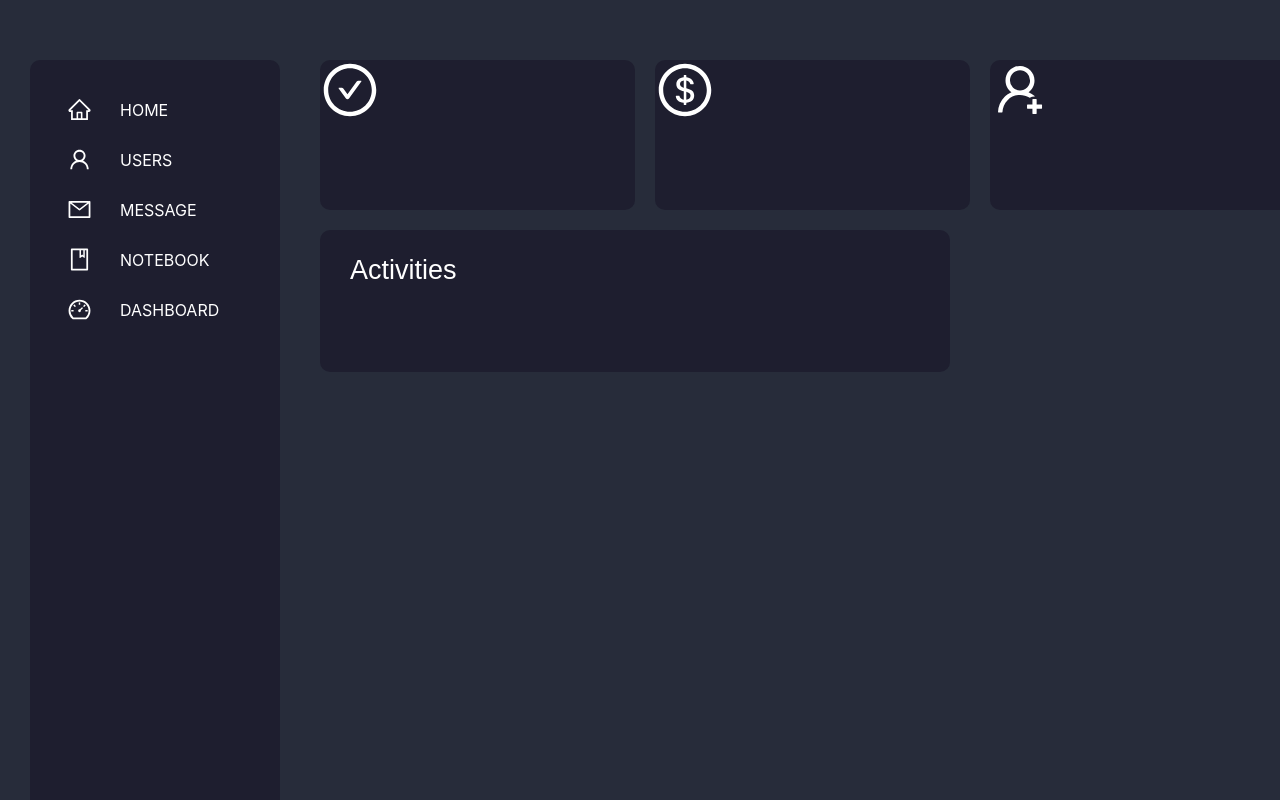
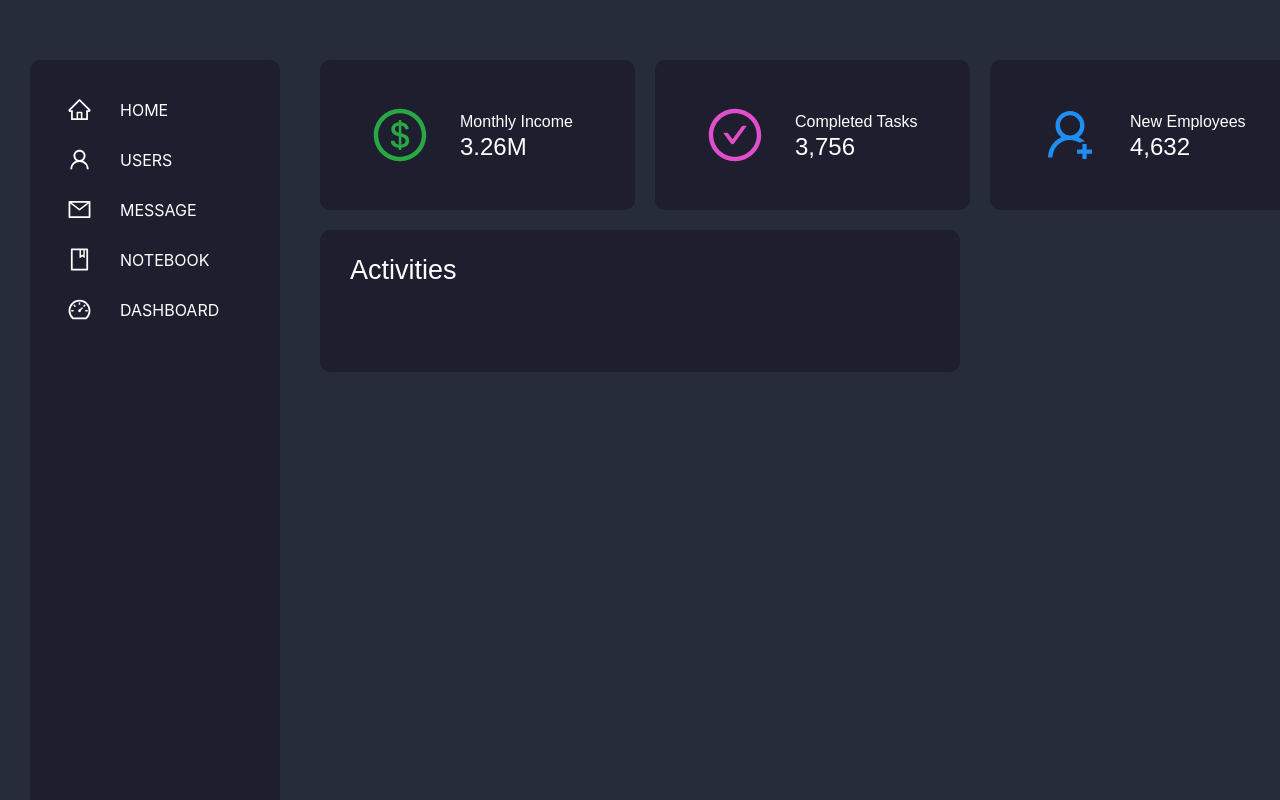
Before and after one commit to q15517110516/Dashboard, a React (Create React App) app: page /Home in a window 1280 px wide. Built offline with nearby package versions, Linux system fonts and the light colour scheme.

Commit message:
finished template of 4 boxes in home page

```diff
--- a/src/components/Home/Home.css
+++ b/src/components/Home/Home.css
@@ -12,8 +12,9 @@
 }
 
 .taskComplete,
-.totalIncome,
-.newEmployees {
+.monthlyIncome,
+.newEmployees,
+.supplies {
     display: flex;
     width: 25%;
     min-width: 315px;
@@ -21,11 +22,32 @@
     height: 150px;
     border-radius: 10px;
     background-color: #1E1E2F;
+    align-items: center;
+}
+
+.taskComplete,
+.monthlyIncome,
+.newEmployees {
     margin-right: 20px;
 }
 
 .home-icons {
     font-size: 60px;
+    margin-left: 50px;
+    margin-right: 30px;
+    vertical-align: middle;
+}
+
+.home-content {
+    vertical-align: middle;
+}
+
+.home-text {
+    font: 16px sans-serif;
+}
+
+.home-numbers {
+    font: 24px sans-serif;
 }
 
 .home-activities {
--- a/src/components/Home/Home.js
+++ b/src/components/Home/Home.js
@@ -3,29 +3,40 @@ import Activities from './Activities';
 import './Home.css';
 import { AiOutlineCheckCircle,
         AiOutlineDollar,
-        AiOutlineUserAdd, } from 'react-icons/ai';
+        AiOutlineUserAdd,
+        AiOutlineGold } from 'react-icons/ai';
 
 export class Home extends Component {
     render() {
         return (
             <div className="home">
                 <div className="home-boxes">
-                    <div className="totalIncome">
-                        <AiOutlineCheckCircle className="home-icons"/>
-                        <div>
-
+                    <div className="monthlyIncome">
+                        <AiOutlineDollar className="home-icons" style={{color: "#28A745"}}/>
+                        <div className="home-content">
+                            <span className="home-text">Monthly Income</span><br/>
+                            <span className="home-numbers">3.26M</span>
                         </div>
                     </div>
                     <div className="taskComplete">
-                        <AiOutlineDollar className="home-icons"/>
-                        <div>
-
+                        <AiOutlineCheckCircle className="home-icons" style={{color: "#E14ECA"}}/>
+                        <div className="home-content">
+                            <span className="home-text">Completed Tasks</span><br/>
+                            <span className="home-numbers">3,756</span>
                         </div>
                     </div>
                     <div className="newEmployees">
-                        <AiOutlineUserAdd className="home-icons"/>
-                        <div>
-
+                        <AiOutlineUserAdd className="home-icons" style={{color: "#1F8EF1"}}/>
+                        <div className="home-content">
+                            <span className="home-text">New Employees</span><br/>
+                            <span className="home-numbers">4,632</span>
+                        </div>
+                    </div>
+                    <div className="supplies">
+                        <AiOutlineGold className="home-icons" style={{color: "#DC3545"}}/>
+                        <div className="home-content">
+                            <span className="home-text">Supplies</span><br/>
+                            <span className="home-numbers">23,546</span>
                         </div>
                     </div>
 
```
